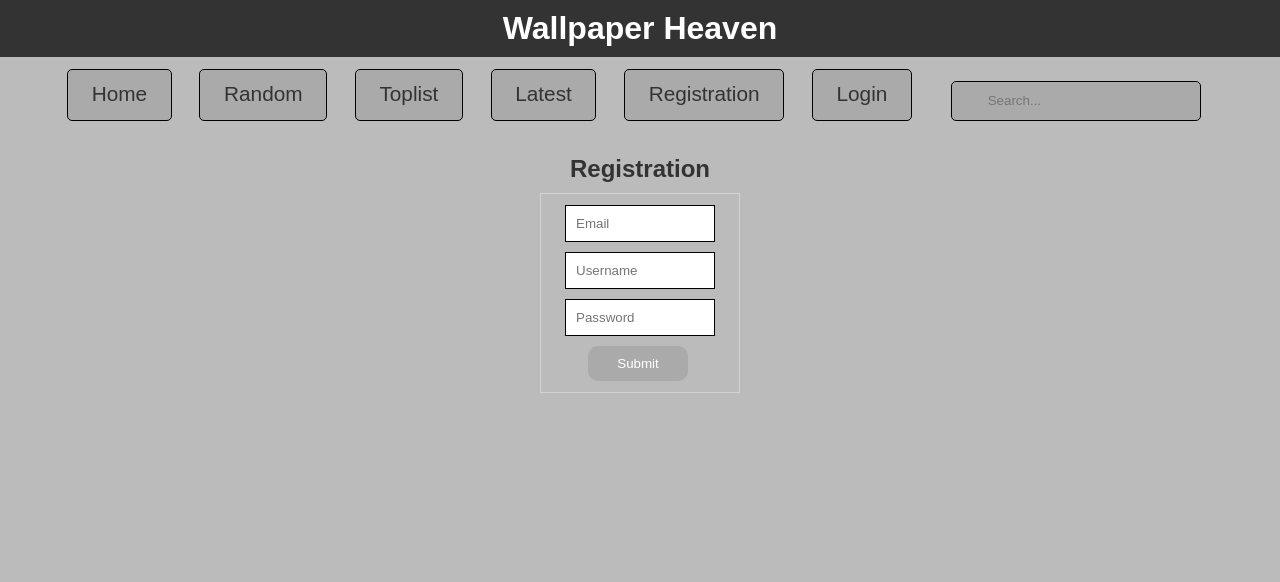
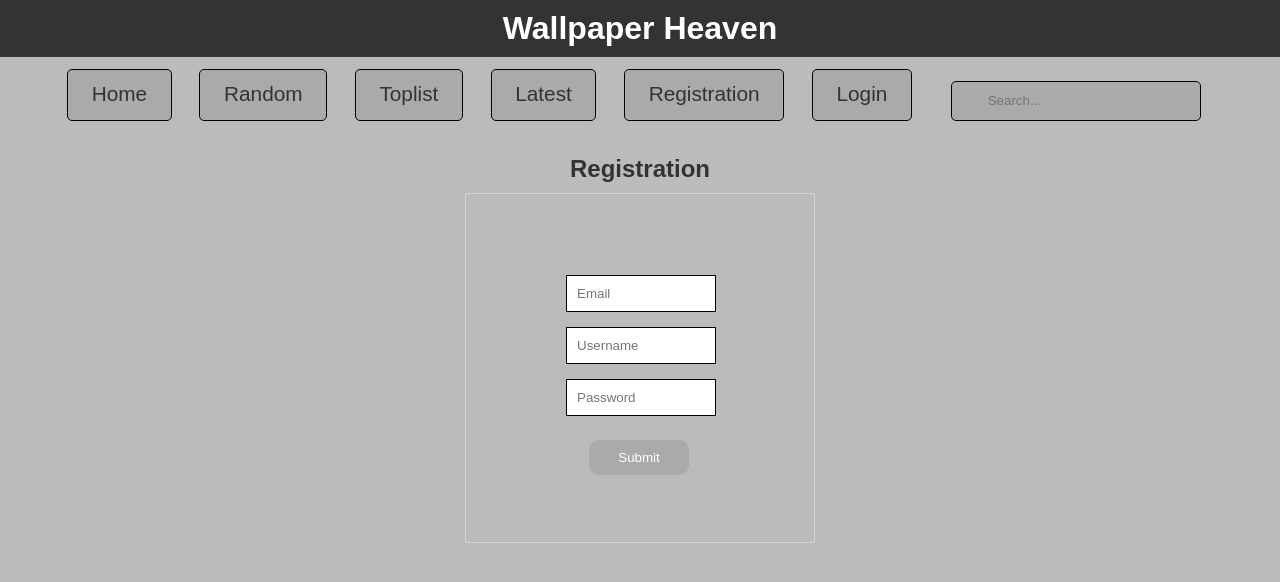
Before and after one commit to hausbence/wallhaven-frontend, a React (Create React App) app: page /registration in a window 1280 px wide. Shown: the top 582 px of the page. Built offline with nearby package versions, Linux system fonts and the light colour scheme; the HTML template or start-up script is replaced by a standard one.

Commit message:
making login&registration box bigger

```diff
--- a/src/components/pages/Registration.js
+++ b/src/components/pages/Registration.js
@@ -34,8 +34,8 @@ const Registration = () => {
       align-content: center;
       justify-content: center;
       flex-flow: column;
-      width: 200px;
-      height: 200px;
+      width: 350px;
+      height: 350px;
       padding: 50px;
       margin: 0 auto;
       border: 1px solid lightgray;
@@ -52,7 +52,8 @@ const Registration = () => {
         color: #fff;
         transform: translateX(23%);
         padding: 10px;
-        margin: 5px;
+        margin-top: 24px;
+        margin-left: 50px;
         width: 100px;
         border: none;
         border-radius: 10px;
@@ -67,7 +68,8 @@ const Registration = () => {
     const StyledInput = styled.input`
       border: 1px solid #000;
       padding: 10px;
-      margin: 5px;
+      margin-left: 50px;
+      margin-top: 15px;
       width: 150px;
       box-sizing: border-box;
     `;
--- a/src/components/pages/WallpaperList/Login.js
+++ b/src/components/pages/WallpaperList/Login.js
@@ -29,8 +29,8 @@ const Login = () => {
       align-content: center;
       justify-content: center;
       flex-flow: column;
-      width: 200px;
-      height: 200px;
+      width: 350px;
+      height: 350px;
       padding: 50px;
       margin: 0 auto;
       border: 1px solid lightgray;
@@ -47,7 +47,8 @@ const Login = () => {
         color: #fff;
         transform: translateX(23%);
         padding: 10px;
-        margin: 5px;
+        margin-top: 24px;
+        margin-left: 50px;
         width: 100px;
         border: none;
         border-radius: 10px;
@@ -62,7 +63,8 @@ const Login = () => {
     const StyledInput = styled.input`
       border: 1px solid #000;
       padding: 10px;
-      margin: 5px;
+      margin-left: 50px;
+      margin-top: 15px;
       width: 150px;
       box-sizing: border-box;
     `;
```
